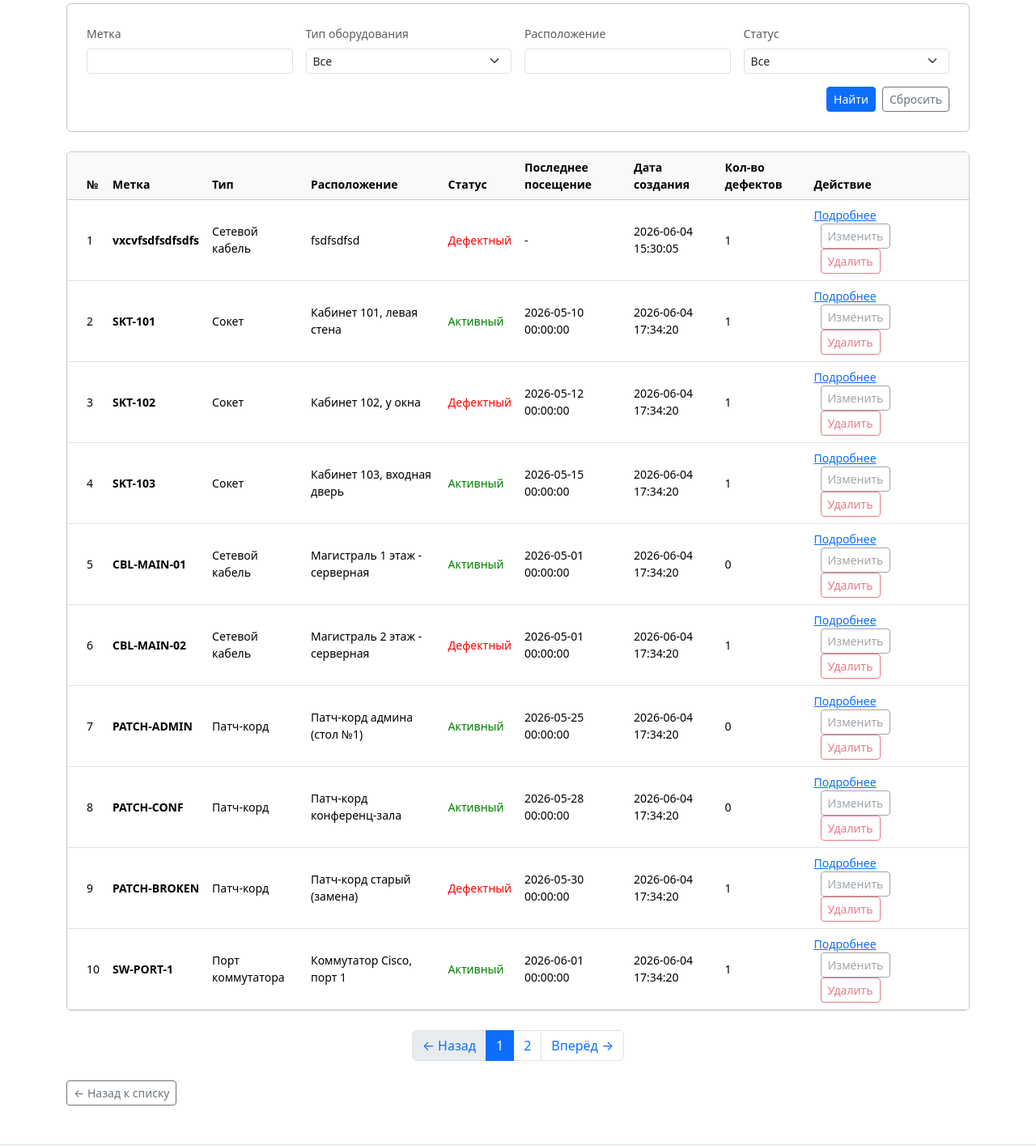
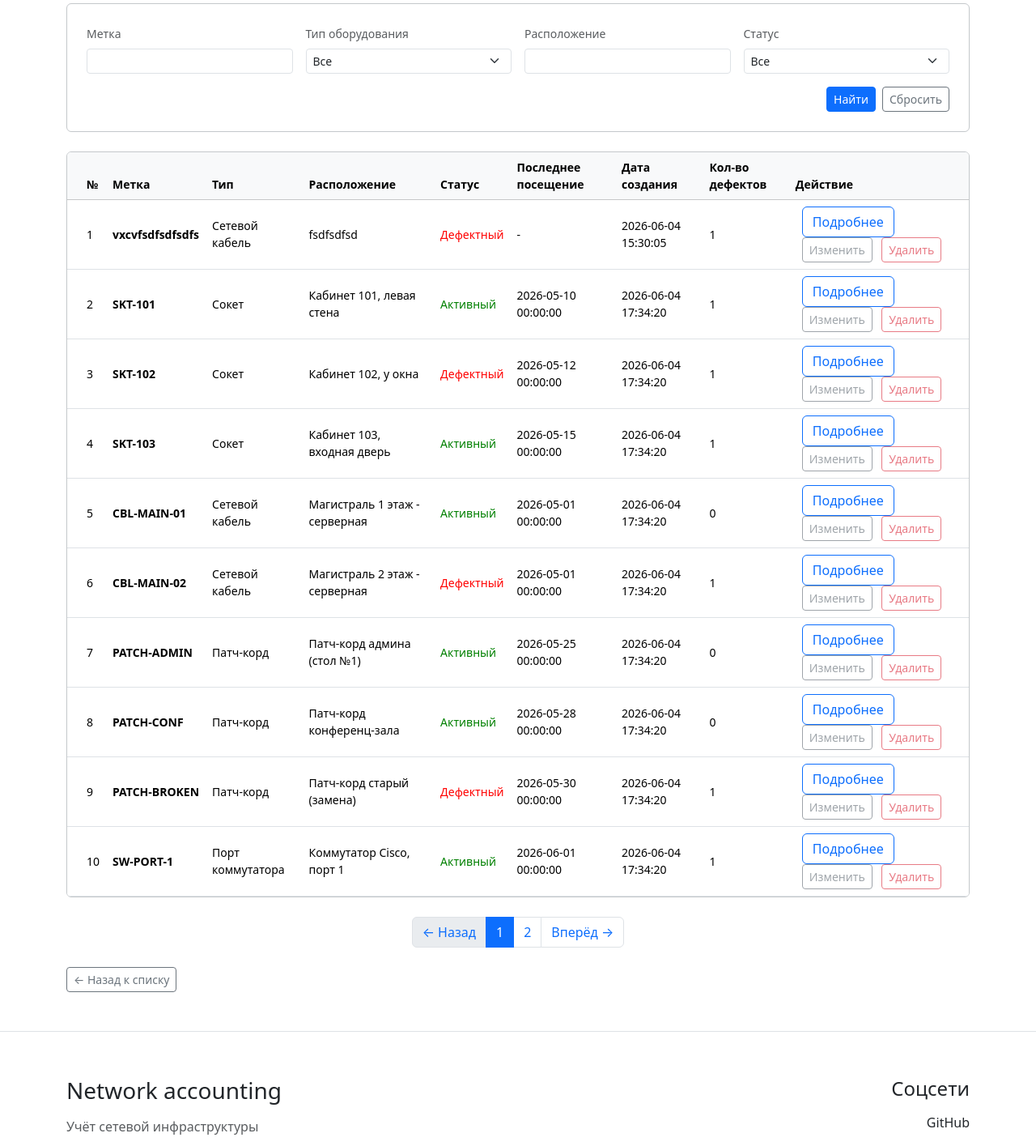
Before and after one commit to 0DoubleDare/network-accounting, a PHP site: page /controllers/inventory/inventory_view.php in a window 1280 px wide. Shown: the part 196-1611 px from the top of the page at 81% size. Run offline with PHP 8.4, Linux system fonts and the light colour scheme; data comes from the database, SQL or seed files in the repository.

Commit message:
inventory.php

```diff
--- a/app/view/inventory/inventory.php
+++ b/app/view/inventory/inventory.php
@@ -145,12 +145,12 @@ if (!isset($points)) {
                                     ?>
                                 </td>
                                 <td class="pe-4">
-                                    <a href="../defects/defects_view.php?point_id=<?= $point['id'] ?>">Подробнее</a>
+                                    <a type="button" class="btn btn-outline-primary ms-2" href="../defects/defects_view.php?point_id=<?= $point['id'] ?>">Подробнее</a>
                                     <?php if (isset($_SESSION['user_info']) && !empty($_SESSION['user_info'])): ?>
                                         <a href="../../app/view/inventory/update_network_point.php?id=<?php echo htmlspecialchars($point['id']); ?>"
-                                        class="btn btn-outline-secondary btn-sm ms-2">Изменить</a>
+                                        class="btn btn-outline-secondary  ms-2">Изменить</a>
                                         <a href="./delete_network_point.php?id=<?php echo htmlspecialchars($point['id']); ?>"
-                                        class="btn btn-outline-danger btn-sm ms-2"
+                                        class="btn btn-outline-danger  ms-2"
                                         onclick="return confirm('Удалить точку?')">Удалить</a>
                                     <?php else: ?>
                                         <button class="btn btn-outline-secondary btn-sm ms-2" disabled
```
